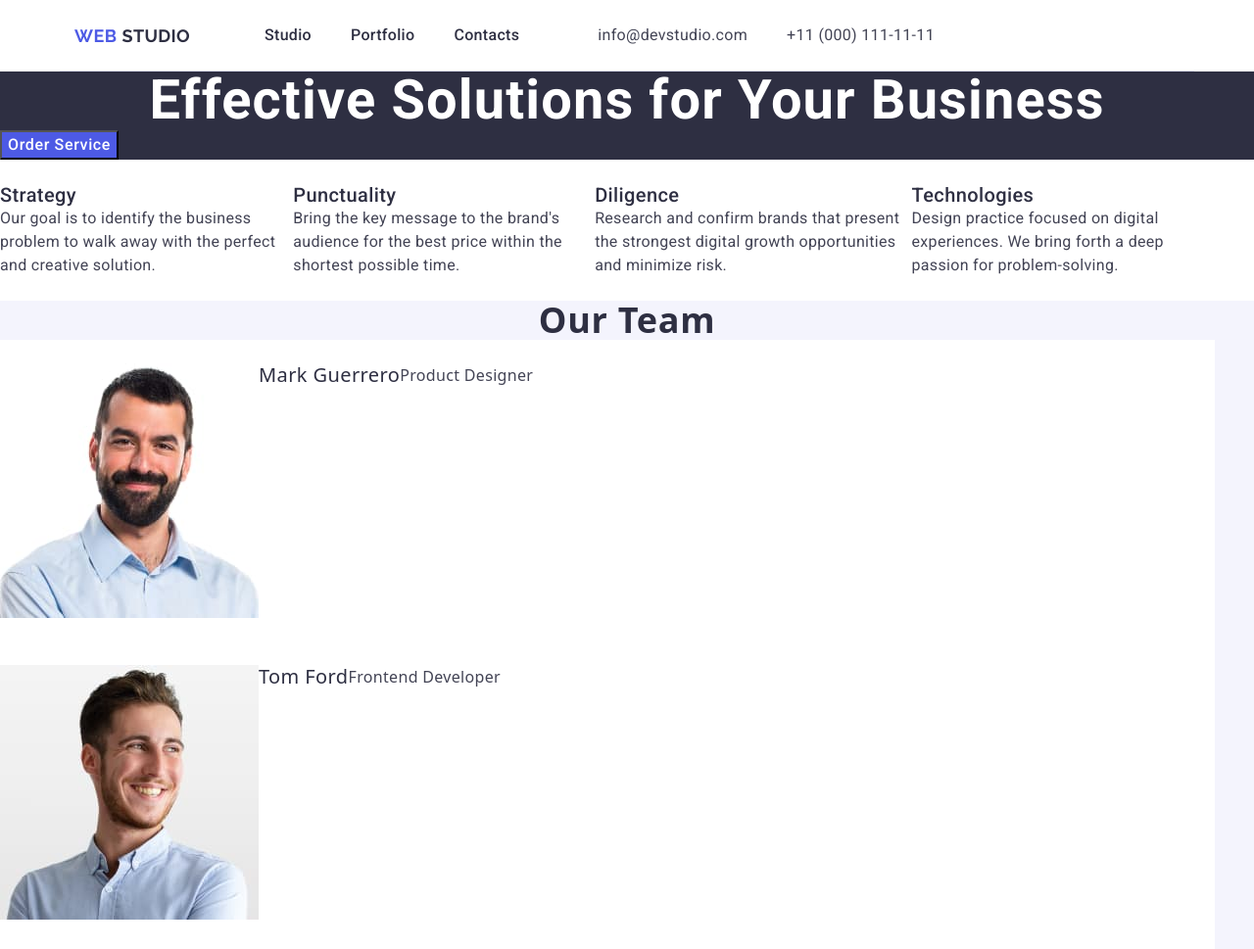
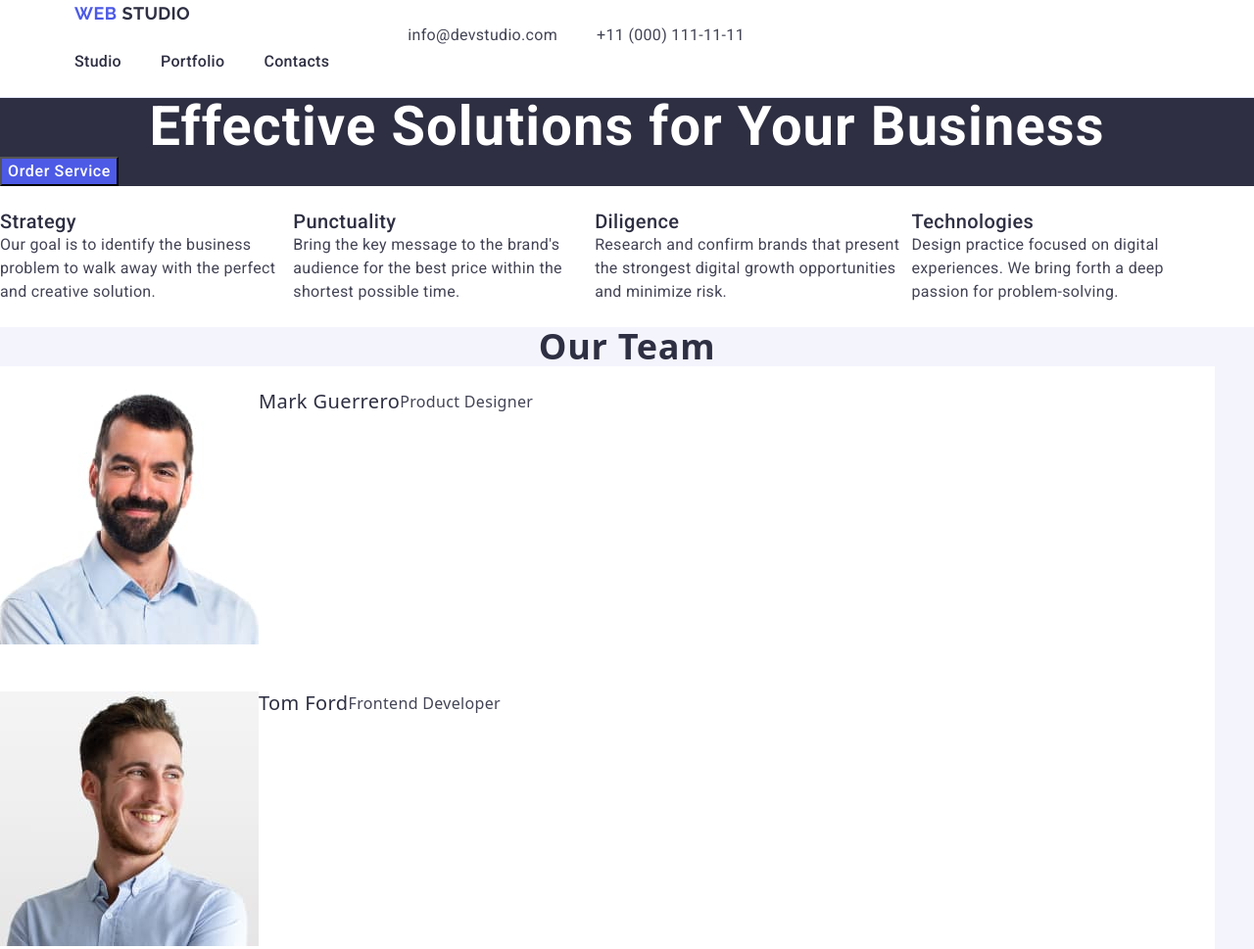
Before and after one commit to AlenaDenysenko/goit-markup-hw-03, a plain HTML site: page index.html in a window 1280 px wide. Shown: the top 969 px of the page at 98% size. Drawn offline with nearby package versions, Linux system fonts and the light colour scheme.

Commit message:
error correction Top line

```diff
--- a/css/styles.css
+++ b/css/styles.css
@@ -34,18 +34,14 @@ img {
   border-bottom: 1px solid #e7e9fc;
 }
 
-.top-line {
-  display: flex;
-  margin: 0 auto;
-}
 .container {
   width: 1158px;
+  display: flex;
   margin: 0 auto;
   padding: 0 15px 0 15px;
 }
 
 .header-nav {
-  display: flex;
   align-items: center;
 }
 
@@ -97,9 +93,6 @@ img {
 .navigation:hover,
 .navigation:focus {
   color: #404bbf;
-}
-.address {
-  font-style: normal;
 }
 
 .address-contacts {
--- a/index.html
+++ b/index.html
@@ -16,10 +16,10 @@
 
 </head>
 
-<body class=>
+<body>
 
-  <header class="header container">
-    <div class="top-line ">
+  <header class="header">
+    <div class="container">
       <nav class="header-nav">
 
         <a href="./index.html" class="logo-web">Web
@@ -33,7 +33,7 @@
           <li class="li-not-margin"><a class="navigation" href="Contacts">Contacts </a></li>
         </ul>
       </nav>
-      <address class="address" id="contacts">
+      <address id="contacts">
         <ul class="list">
           <li>
             <a class="address-contacts" href="mailto:info@devstudio.com">info@devstudio.com</a>
```
